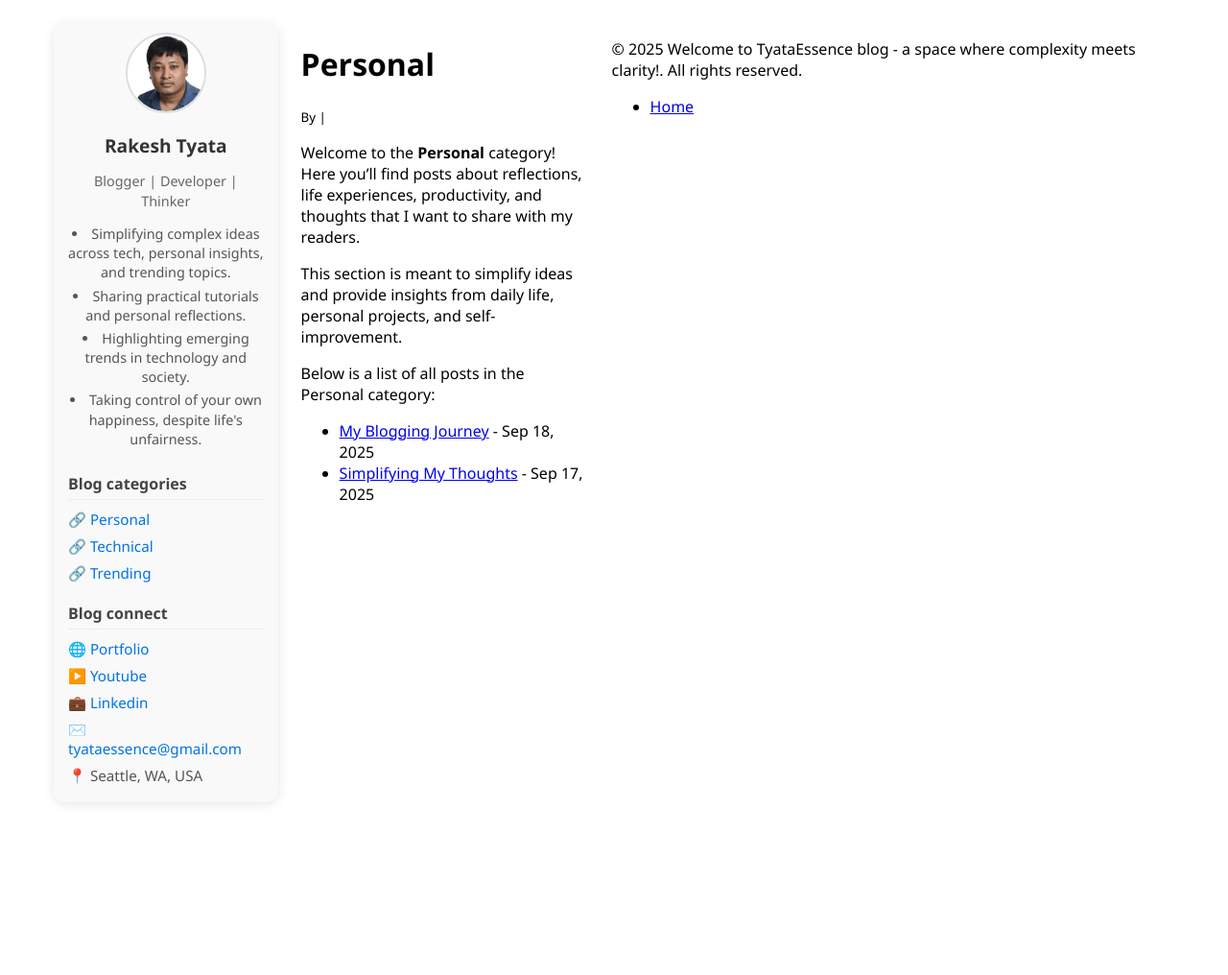
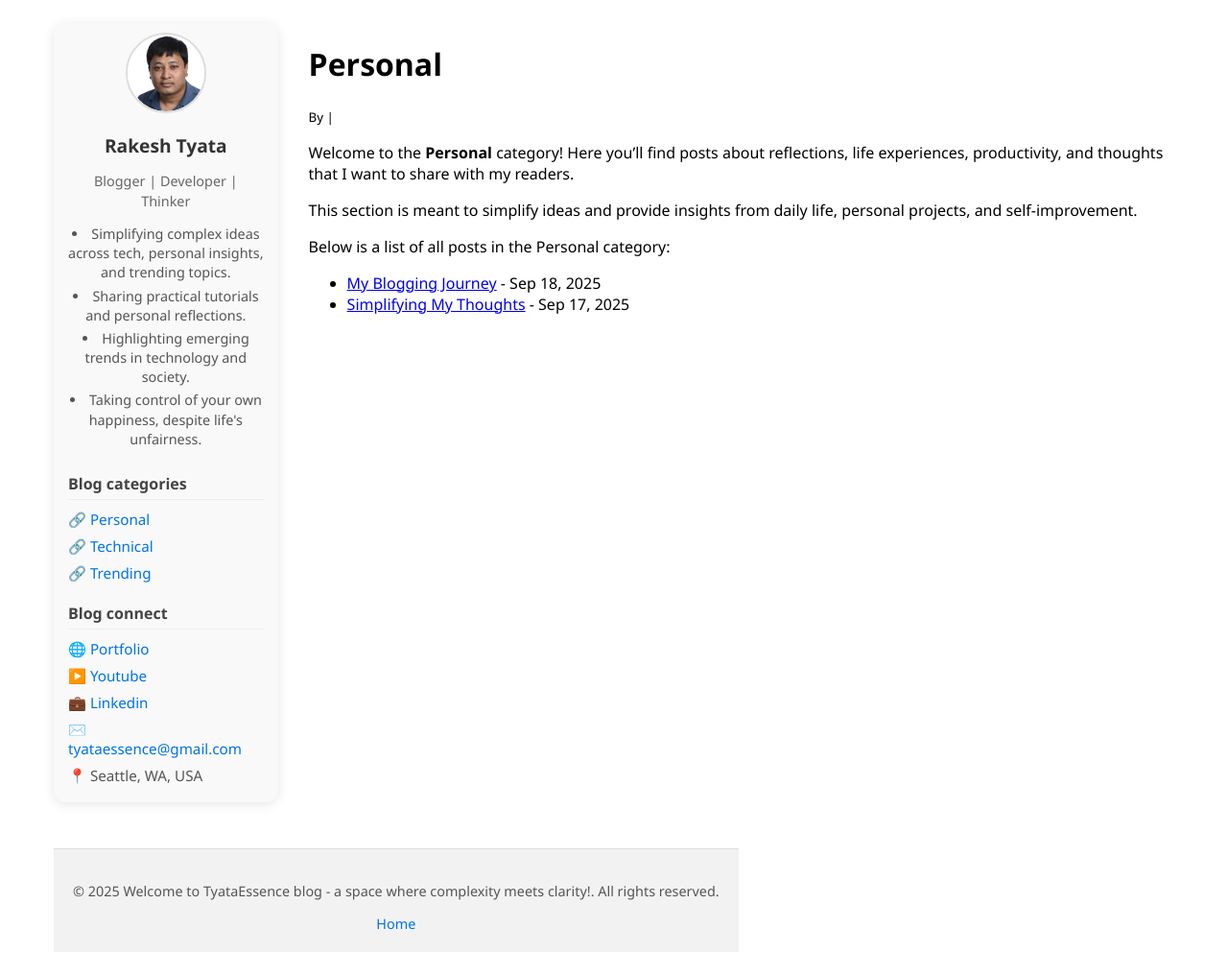
Before and after one commit to tyataessence/tyataessence.github.io, a Jekyll site: the page built from categories/personal.md, in a window 1280 px wide. Shown: the whole page at 96% size. Built offline with Jekyll 4.4.1, drawn with Linux system fonts in a browser that asks for light colours; before the commit the page ends 900 px from its top, so only the background shows below that.

Commit message:
fixing footer

```diff
--- a/_layouts/category.html
+++ b/_layouts/category.html
@@ -7,15 +7,16 @@
   <!-- Include your CSS files -->
   <link rel="stylesheet" href="{{ '/assets/css/sidebar.css' | relative_url }}">
   <link rel="stylesheet" href="{{ '/assets/css/layout.css' | relative_url }}">
+  <link rel="stylesheet" href="{{ '/assets/css/footer.css' | relative_url }}">
 </head>
 <body>
 
-  <div class="container">
+  <div class="container" style="display: flex; flex-wrap: wrap; gap: 1rem;">
     <!-- Sidebar on the left -->
     {% include sidebar.html %}
 
     <!-- Main content on the right -->
-    <main class="main-content">
+    <main class="main-content" style="flex: 1 1 65%; padding-left: 1rem;">
       <h1>{{ page.title }}</h1>
       <p><small>By {{ page.author }} | {{ page.date | date: "%b %d, %Y" }}</small></p>
 
--- a/_layouts/default.html
+++ b/_layouts/default.html
@@ -6,6 +6,7 @@
   <title>{{ page.title }}</title>
   <link rel="stylesheet" href="{{ '/assets/css/sidebar.css' | relative_url }}">
   <link rel="stylesheet" href="{{ '/assets/css/layout.css' | relative_url }}">
+  <link rel="stylesheet" href="{{ '/assets/css/footer.css' | relative_url }}">
 </head>
 <body>
 
```
